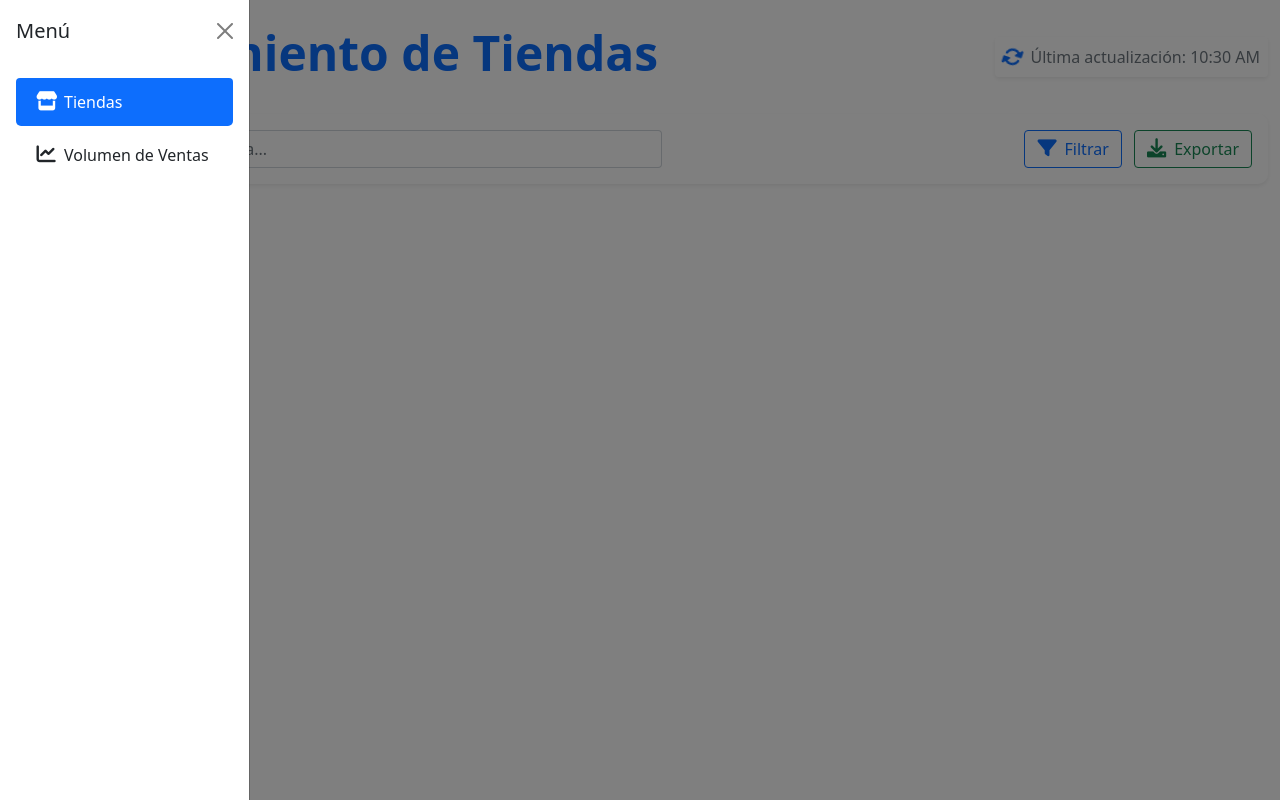
After one commit to Programers77/Dashboard, a Flask app: template templates/tiendas.html in a window 1280 px wide, after a click that opens the changed part. The commit adds this page. Run offline with Flask 3, Linux system fonts and the light colour scheme; the template is opened without the code that fills it, so the values that code supplies are empty; some libraries are stand-ins or nearby versions.

Commit message:
Agregamos la opcion de TIENDAS y VOLUMEN DE VENTAS al menu

```diff
--- a/static/Css/styles.css
+++ b/static/Css/styles.css
@@ -130,6 +130,17 @@ canvas {
     transform: translateX(5px);
 }
 
+/* Estilos adicionales para el menú */
+.list-group-item i {
+    width: 20px;
+    text-align: center;
+    margin-right: 10px;
+}
+
+.list-group-item:hover i {
+    color: #0d6efd;
+}
+
 /* Responsive adjustments para el menú */
 @media (max-width: 768px) {
     .container-fluid {
@@ -141,3 +152,86 @@ canvas {
         left: 10px;
     }
 }
+
+/* Estilos para las tarjetas de tiendas */
+.store-card {
+    transition: transform 0.2s, box-shadow 0.2s;
+}
+
+.store-card:hover {
+    transform: translateY(-5px);
+    box-shadow: 0 0.5rem 1rem rgba(0, 0, 0, 0.15);
+}
+
+.metrics-grid {
+    display: grid;
+    grid-template-columns: repeat(2, 1fr);
+    gap: 1rem;
+    margin-bottom: 1.5rem;
+}
+
+.metric {
+    display: flex;
+    flex-direction: column;
+    padding: 0.75rem;
+    background-color: #f8f9fa;
+    border-radius: 0.5rem;
+}
+
+.metric-label {
+    font-size: 0.875rem;
+    color: #6c757d;
+    margin-bottom: 0.25rem;
+}
+
+.metric-value {
+    font-size: 1.25rem;
+    font-weight: 600;
+    color: #212529;
+}
+
+.performance-badge {
+    font-size: 0.875rem;
+    padding: 0.5rem 0.75rem;
+}
+
+.performance-badge.positive {
+    background-color: #d1e7dd;
+    color: #0f5132;
+}
+
+.performance-badge.negative {
+    background-color: #f8d7da;
+    color: #842029;
+}
+
+/* Estilos para el buscador y filtros */
+.input-group-text {
+    background-color: white;
+    border-right: none;
+}
+
+#searchTienda {
+    border-left: none;
+}
+
+#searchTienda:focus {
+    box-shadow: none;
+    border-color: #ced4da;
+}
+
+/* Animación para la carga de tarjetas */
+@keyframes fadeIn {
+    from {
+        opacity: 0;
+        transform: translateY(20px);
+    }
+    to {
+        opacity: 1;
+        transform: translateY(0);
+    }
+}
+
+.store-card {
+    animation: fadeIn 0.3s ease-out forwards;
+}
--- /dev/null
+++ b/templates/tiendas.html
@@ -0,0 +1,128 @@
+<!DOCTYPE html>
+<html lang="es">
+<head>
+    <meta charset="UTF-8">
+    <meta name="viewport" content="width=device-width, initial-scale=1.0">
+    <title>Tiendas - Dashboard de Ventas</title>
+    <!-- Bootstrap CSS -->
+    <link href="https://cdn.jsdelivr.net/npm/bootstrap@5.1.3/dist/css/bootstrap.min.css" rel="stylesheet">
+    <!-- Font Awesome -->
+    <link rel="stylesheet" href="https://cdnjs.cloudflare.com/ajax/libs/font-awesome/6.0.0/css/all.min.css">
+    <!-- Custom CSS -->
+    <link rel="stylesheet" href="{{ url_for('static', filename='css/styles.css') }}">
+</head>
+<body>
+    <!-- Botón del menú -->
+    <div class="menu-button">
+        <button class="btn btn-link text-dark" type="button" data-bs-toggle="offcanvas" data-bs-target="#sideMenu" aria-controls="sideMenu">
+            <i class="fas fa-bars fa-lg"></i>
+        </button>
+    </div>
+
+    <!-- Menú lateral (Offcanvas) -->
+    <div class="offcanvas offcanvas-start" tabindex="-1" id="sideMenu" aria-labelledby="sideMenuLabel">
+        <div class="offcanvas-header">
+            <h5 class="offcanvas-title" id="sideMenuLabel">Menú</h5>
+            <button type="button" class="btn-close text-reset" data-bs-dismiss="offcanvas" aria-label="Close"></button>
+        </div>
+        <div class="offcanvas-body">
+            <div class="list-group">
+                <a href="/tiendas" class="list-group-item list-group-item-action active">
+                    <i class="fas fa-store me-2"></i>Tiendas
+                </a>
+                <a href="/volumen" class="list-group-item list-group-item-action">
+                    <i class="fas fa-chart-line me-2"></i>Volumen de Ventas
+                </a>
+            </div>
+        </div>
+    </div>
+
+    <div class="container-fluid py-4">
+        <div class="row mb-4">
+            <div class="col-12 d-flex justify-content-between align-items-center">
+                <h1 class="display-5 fw-bold text-primary">Rendimiento de Tiendas</h1>
+                <div class="bg-white p-2 rounded shadow-sm d-flex align-items-center">
+                    <i class="fas fa-sync-alt me-2 rotating-icon"></i>
+                    <span class="text-muted">Última actualización: <span id="lastUpdate">10:30 AM</span></span>
+                </div>
+            </div>
+        </div>
+
+        <div class="row mb-4">
+            <div class="col-12">
+                <div class="card shadow-sm">
+                    <div class="card-body">
+                        <div class="row align-items-center">
+                            <div class="col-md-6">
+                                <div class="input-group">
+                                    <span class="input-group-text"><i class="fas fa-search"></i></span>
+                                    <input type="text" class="form-control" id="searchTienda" placeholder="Buscar tienda...">
+                                </div>
+                            </div>
+                            <div class="col-md-6 text-md-end mt-3 mt-md-0">
+                                <button class="btn btn-outline-primary me-2">
+                                    <i class="fas fa-filter me-2"></i>Filtrar
+                                </button>
+                                <button class="btn btn-outline-success">
+                                    <i class="fas fa-download me-2"></i>Exportar
+                                </button>
+                            </div>
+                        </div>
+                    </div>
+                </div>
+            </div>
+        </div>
+
+        <div class="row g-4" id="tiendasGrid">
+            <!-- Las tarjetas de tiendas se generarán dinámicamente -->
+        </div>
+    </div>
+
+    <!-- Template para las tarjetas de tiendas -->
+    <template id="tiendaTemplate">
+        <div class="col-md-6 col-lg-4">
+            <div class="card store-card h-100">
+                <div class="card-header bg-white d-flex justify-content-between align-items-center">
+                    <h5 class="card-title mb-0 store-name"></h5>
+                    <span class="badge performance-badge"></span>
+                </div>
+                <div class="card-body">
+                    <div class="metrics-grid">
+                        <div class="metric">
+                            <span class="metric-label">Ventas Mes Actual</span>
+                            <span class="metric-value current-sales"></span>
+                        </div>
+                        <div class="metric">
+                            <span class="metric-label">Ventas Mes Anterior</span>
+                            <span class="metric-value previous-sales"></span>
+                        </div>
+                        <div class="metric">
+                            <span class="metric-label">Margen de Ganancia</span>
+                            <span class="metric-value margin"></span>
+                        </div>
+                        <div class="metric">
+                            <span class="metric-label">Variación Mensual</span>
+                            <span class="metric-value variation"></span>
+                        </div>
+                    </div>
+                    <div class="mt-3">
+                        <canvas class="store-chart"></canvas>
+                    </div>
+                </div>
+                <div class="card-footer bg-white">
+                    <button class="btn btn-link text-primary p-0">
+                        <i class="fas fa-chart-bar me-1"></i>Ver detalles
+                    </button>
+                </div>
+            </div>
+        </div>
+    </template>
+
+    <!-- Bootstrap Bundle with Popper -->
+    <script src="https://cdn.jsdelivr.net/npm/bootstrap@5.1.3/dist/js/bootstrap.bundle.min.js"></script>
+    <!-- Chart.js -->
+    <script src="https://cdn.jsdelivr.net/npm/chart.js"></script>
+    <!-- Custom JS -->
+    <script src="{{ url_for('static', filename='js/tiendas.js') }}"></script>
+</body>
+</html>
```
Also changed, not shown: templates/index.html (+12 -1 lines).
